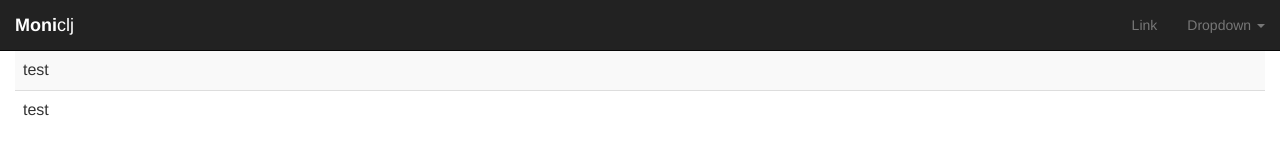
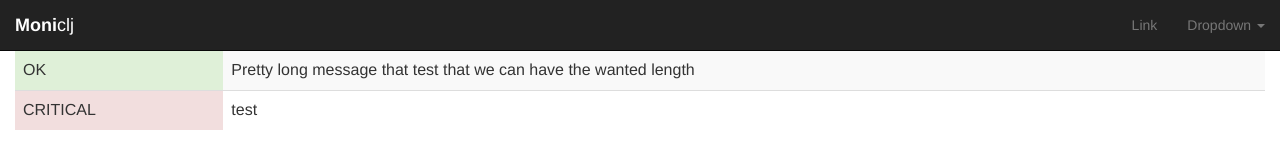
Before and after one commit to mariushe/moniclj, a plain HTML site: page resources/app/index.html in a window 1280 px wide. Drawn offline with Linux system fonts and the light colour scheme; files that its build step writes are made by us from their sources; files whose address does not match are found by name.

Commit message:
minor changes

```diff
--- a/resources/app/index.html
+++ b/resources/app/index.html
@@ -46,12 +46,18 @@
     <div class="container-fluid">
       <table class="table table-striped table-hover">
         <tr>
-          <td>
-            test
+          <td class="col-md-2 success">
+            OK
           </td>
-        </tr>
+          <td class="col-md-10">
+            Pretty long message that test that we can have the wanted length
+          </td>
+        </Tr>
         <tr>
-          <td>
+          <td class="col-md-2 danger">
+            CRITICAL
+          </td>
+          <td class="col-md-10">
             test
           </td>
         </tr>
```
